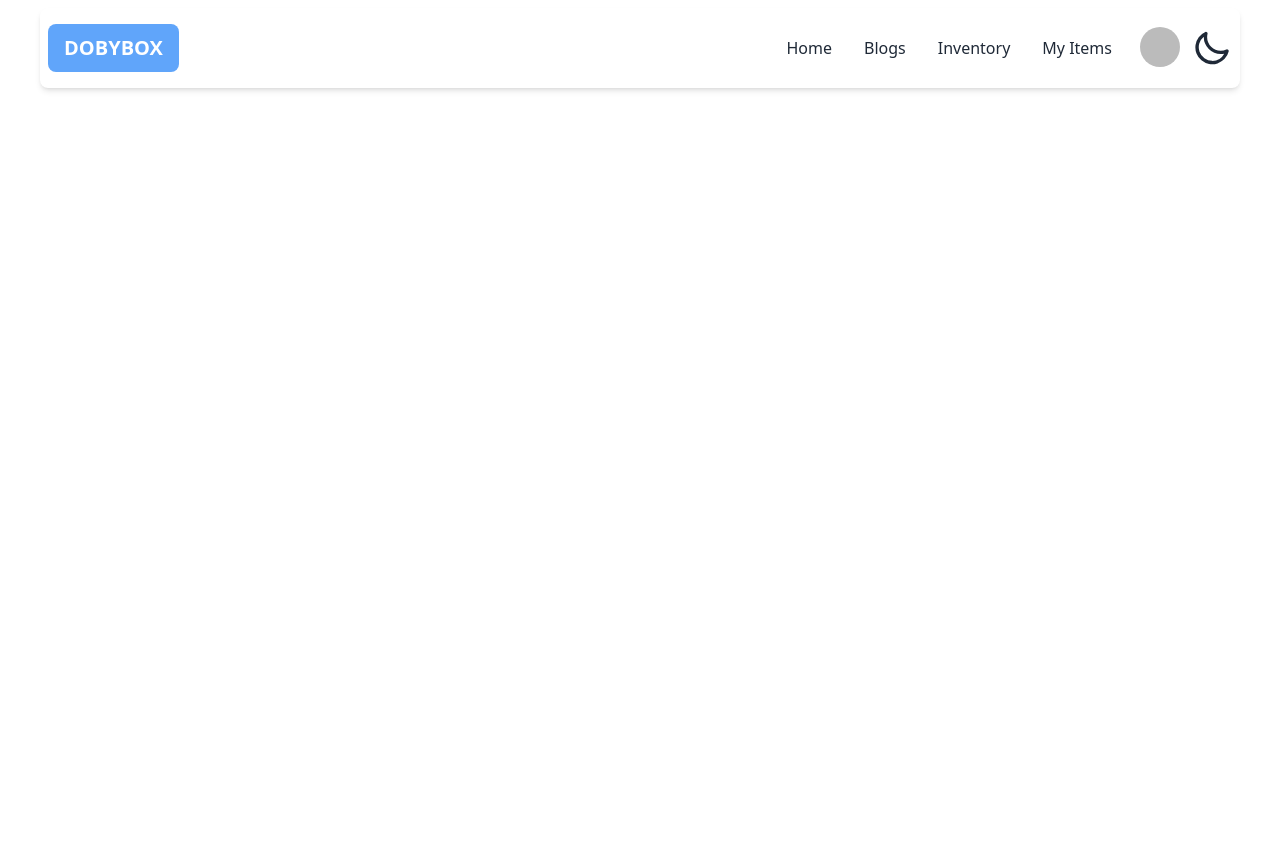
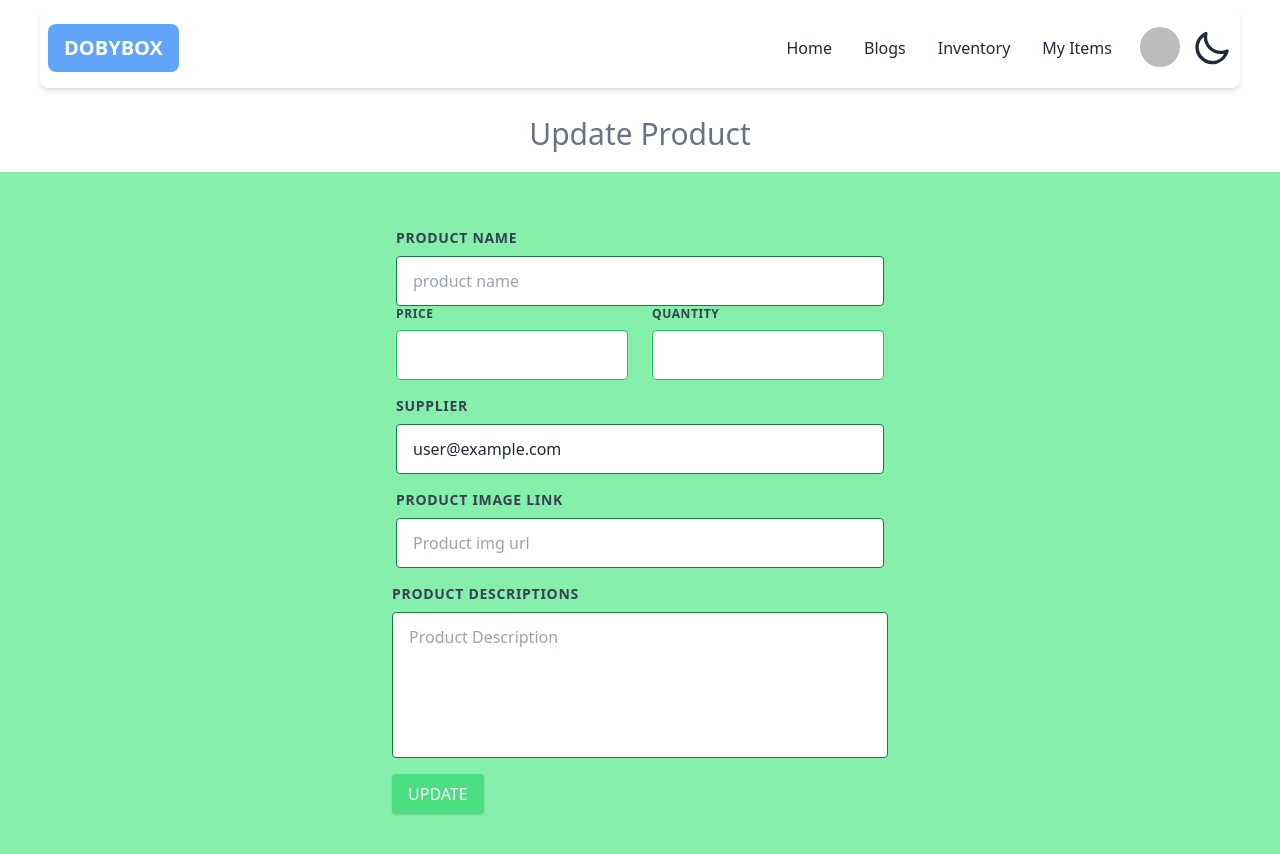
Before and after one commit to aytullahdev/dobybox-client, a React (Create React App) app: page /update/1 in a window 1280 px wide. Before the commit the page ends 800 px from the top, so only its background shows below. Built offline with nearby package versions, Linux system fonts and the light colour scheme; no server answers; sample sign-in values are in the browser's storage.

Commit message:
Product order and Restock Alert confirm btn added

```diff
--- a/src/App.js
+++ b/src/App.js
@@ -12,6 +12,8 @@ import Notrequerauth from "./Components/Secure/Notrequerauth";
 import Requerdauth from "./Components/Secure/Requerdauth";
 import Myitems from "./Components/Manageinventory/Myitems";
 import Blogs from "./Components/Blogs/Blogs";
+import Notfound from "./Components/Errorpage/Notfound";
+import Updateproduct from "./Components/Product/Updateproduct";
 function App() {
 
   return (
@@ -69,6 +71,8 @@ function App() {
             </Requerdauth>
           }
         />
+        <Route path="update/:id" element={<Requerdauth><Updateproduct/></Requerdauth>}/>
+        <Route path="*" element={<Notfound/>}/>
       </Routes>
       <ToastContainer
         position="bottom-right"
--- /dev/null
+++ b/src/Components/Errorpage/Notfound.js
@@ -0,0 +1,11 @@
+import React from 'react';
+
+const Notfound = () => {
+    return (
+        <div className='text-center text-3xl lg:text-6xl lg:my-10 my-5 text-red-600 '>
+           🚫 404 NOT FOUND
+        </div>
+    );
+};
+
+export default Notfound;
--- a/src/Components/Manageinventory/Singleproductmanage.js
+++ b/src/Components/Manageinventory/Singleproductmanage.js
@@ -1,5 +1,6 @@
 import React from "react";
 import { useAuthState } from "react-firebase-hooks/auth";
+import { Link } from "react-router-dom";
 import { toast } from "react-toastify";
 import Swal from "sweetalert2";
 import auth from "../../Firebase/firebase.init";
@@ -88,7 +89,7 @@ const Singleproductmanage = ({
       </td>
       <td>{quan}</td>
       <th>
-        <button className="btn btn-ghost btn-xs">details</button>
+        <Link to={`/update/${id}`} className="btn btn-ghost btn-xs">details</Link>
         <button
           className="btn btn-warning text-white btn-xs ml-2"
           onClick={() => deleteItem()}
--- a/src/Components/Product/Addproduct.js
+++ b/src/Components/Product/Addproduct.js
@@ -5,7 +5,6 @@ import { useAuthState } from "react-firebase-hooks/auth";
 import auth from "../../Firebase/firebase.init";
 import Progress from "../Header/Progress";
 import Swal from "sweetalert2";
-import { toast } from "react-toastify";
 const Addproduct = () => {
   const [user, loading] = useAuthState(auth);
   const {
@@ -51,7 +50,7 @@ const Addproduct = () => {
   return (
     <motion.div>
       <div className="mt-5">
-        <h2 className="text-center text-3xl text-gray-500 pb-4 capitalize">
+        <h2 className="text-center text-3xl text-gray-500  capitalize">
           Add Product
         </h2>
       </div>
@@ -166,14 +165,14 @@ const Addproduct = () => {
               >
                 Product Descriptions
               </label>
-              <input
+              <textarea
                 {...register("pdesc", { required: true })}
                 className="block mt-2  py-3 px-4 w-full border-green-700 rounded border outline-none resize-none appearance-none"
                 id="pds"
                 cols="30"
                 rows="5"
                 placeholder="Product Description"
-              ></input>
+              ></textarea>
               {errors.pdesc && (
                 <p className="text-sm text-green-500 italic mt-2">
                   Please fill out the field
--- /dev/null
+++ b/src/Components/Product/Updateproduct.js
@@ -0,0 +1,208 @@
+import React from 'react';
+import { useForm } from "react-hook-form";
+import { motion } from "framer-motion";
+import { useAuthState } from "react-firebase-hooks/auth";
+import auth from "../../Firebase/firebase.init";
+import Progress from "../Header/Progress";
+import Swal from "sweetalert2";
+import { useState, useEffect } from 'react';
+import { useParams } from 'react-router-dom';
+const Updateproduct = () => {
+    const id = useParams().id;
+    const [user, loading] = useAuthState(auth);
+    const {
+      register,
+      reset,
+      handleSubmit,
+      formState: { errors },
+    } = useForm();
+    const onSubmit = (data) => {
+      Swal.fire({
+        title: "Do you want to Add the item?",
+        showCancelButton: true,
+        confirmButtonText: "Add",
+      }).then((result) => {
+        /* Read more about isConfirmed, isDenied below */
+        if (result.isConfirmed) {
+          fetch("https://young-beach-37066.herokuapp.com/update", {
+            method: "POST",
+            headers: {
+              "content-type": "application/json",
+            },
+            body: JSON.stringify(data),
+          })
+            .then((res) => res.json())
+            .then((data) => {
+              Swal.fire({
+                position: "top-end",
+                icon: "success",
+                title: "Your work has been saved",
+                showConfirmButton: false,
+                timer: 1500,
+              });
+              reset();
+            });
+        } else if (result.isDenied) {
+          Swal.fire("Product are not added", "", "info");
+        }
+      });
+    };
+    const [sp, setsp] = useState({})
+    useEffect(() => {
+       fetch(`https://young-beach-37066.herokuapp.com/products/${id}`).then((res)=>res.json()).then((data)=>setsp(data));
+    }, [])
+
+
+    if (loading) {
+      return <Progress />;
+    }
+    return (
+      <motion.div>
+        <div className="mt-5">
+          <h2 className="text-center text-3xl text-gray-500  capitalize">
+            Update Product
+          </h2>
+        </div>
+        <div className="bg-green-300 mt-5 flex p-10 justify-center items-center">
+          <form onSubmit={handleSubmit(onSubmit)} className="w-full max-w-lg">
+            <div className="flex">
+              <div className="w-full px-3">
+                <label
+                  htmlFor="email"
+                  className="block text-sm text-gray-700 font-bold uppercase tracking-wider mt-4"
+                >
+                  Product Name
+                </label>
+                <input
+                  type="text"
+                  className="block mt-2  py-3 px-4 w-full border-green-700 rounded border outline-none"
+                  placeholder="product name"
+                  {...register("pname", { required: true })}
+                />
+                {errors.pname && (
+                  <p className="text-sm text-green-500 italic mt-2">
+                    Please fill out the field
+                  </p>
+                )}
+              </div>
+            </div>
+            <div className="flex flex-wrap">
+              <div className="w-full md:w-1/2 px-3 mb-2 md:mb-0">
+                <label
+                  htmlFor="proprice"
+                  className="block text-xs text-gray-700 font-bold uppercase tracking-wider"
+                >
+                  Price
+                </label>
+                <input
+                  {...register("pprice", { required: true, min: 0 })}
+                  type="number"
+                  id="proprice"
+                  className="block mt-2 py-3 px-4 rounded text-gray-700 w-full border-green-500 border outline-none "
+                />
+                {(errors.pprice || errors.pquan) && (
+                  <p className="text-sm text-green-500 italic mt-2">
+                    Please fill out the field or check your input
+                  </p>
+                )}
+              </div>
+              <div className="w-full md:w-1/2 px-3 md:mb-0">
+                <label
+                  htmlFor="pquan"
+                  className="block text-xs text-gray-700 font-bold uppercase tracking-wider"
+                >
+                  Quantity
+                </label>
+                <input
+                  {...register("pquan", { required: true, min: 0 })}
+                  type="number"
+                  id="proquan"
+                  className="block mt-2 py-3 px-4 rounded text-gray-700 w-full border-green-500 border outline-none "
+                />
+              </div>
+            </div>
+
+            <div className="flex">
+              <div className="w-full px-3">
+                <label
+                  htmlFor="suplier"
+                  className="block text-sm text-gray-700 font-bold uppercase tracking-wider mt-4"
+                >
+                  Supplier
+                </label>
+                <input
+                  {...register("psupplier", { required: true })}
+                  type="text"
+                  className="block mt-2  py-3 px-4 w-full border-green-700 rounded border outline-none"
+                  placeholder="Supplier"
+                  value={user?.email}
+                  readOnly
+                />
+                {errors.psupplier && (
+                  <p className="text-sm text-green-500 italic mt-2">
+                    Please fill out the field
+                  </p>
+                )}
+              </div>
+            </div>
+            <div className="flex">
+              <div className="w-full px-3">
+                <label
+                  htmlFor="pimg"
+                  className="block text-sm text-gray-700 font-bold uppercase tracking-wider mt-4"
+                >
+                  Product Image link
+                </label>
+                <input
+                  {...register("pimg", { required: true })}
+                  type="text"
+                  className="block mt-2  py-3 px-4 w-full border-green-700 rounded border outline-none"
+                  placeholder="Product img url"
+                />
+                {errors.pimg && (
+                  <p className="text-sm text-green-500 italic mt-2">
+                    Please fill out the field
+                  </p>
+                )}
+              </div>
+            </div>
+            <div className="flex">
+              <div className="w-full px-2">
+                <label
+                  htmlFor="pds"
+                  className="block text-sm text-gray-700 font-bold uppercase tracking-wider mt-4"
+                >
+                  Product Descriptions
+                </label>
+                <textarea
+                  {...register("pdesc", { required: true })}
+                  className="block mt-2  py-3 px-4 w-full border-green-700 rounded border outline-none resize-none appearance-none"
+                  id="pds"
+                  cols="30"
+                  rows="5"
+                  placeholder="Product Description"
+                ></textarea>
+                {errors.pdesc && (
+                  <p className="text-sm text-green-500 italic mt-2">
+                    Please fill out the field
+                  </p>
+                )}
+              </div>
+            </div>
+            <div className="md:flex mid:items-center">
+              <div>
+                <button
+                  type="submit"
+                  className="bg-green-400 shadow text-white py-2 px-4 rounded mx-2 mt-4 hover:bg-green-700"
+                >
+                  UPDATE
+                </button>
+              </div>
+            </div>
+          </form>
+        </div>
+      </motion.div>
+    );
+  };
+
+export default Updateproduct;
```
Also changed, not shown: src/Components/Manageinventory/Manageinventory.js (+29 -10 lines), src/Components/Product/Singleproductmanage.js (+55 -15 lines), 1 other file (tests, documents, lock files or other folders).
